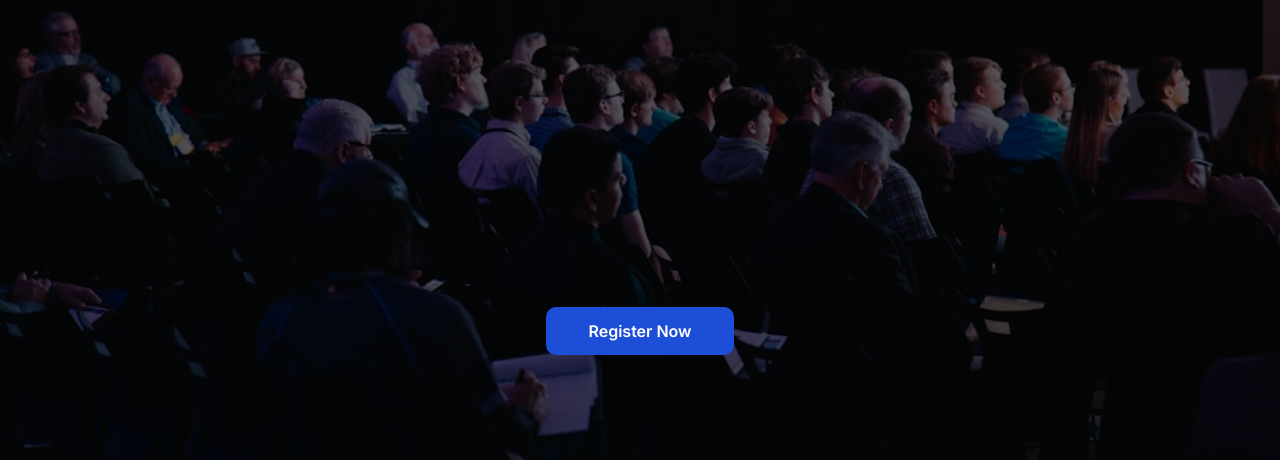
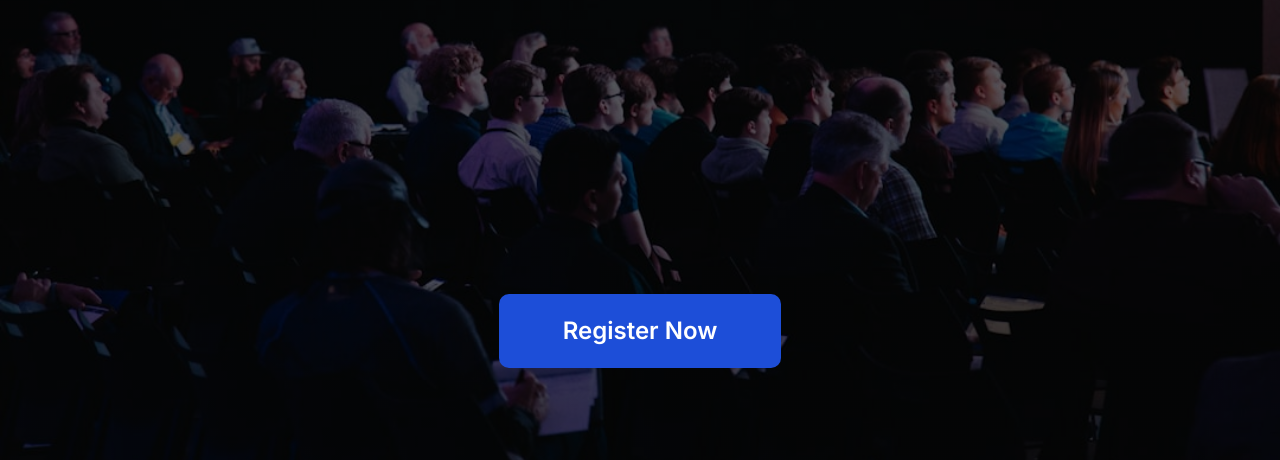
Before and after one commit to rowshannahar3/B14-A01-DevConf-2026, a plain HTML site: page index.html in a window 1280 px wide. Shown: the part 407-867 px from the top of the page. Drawn offline with Linux system fonts and the light colour scheme.

Commit message:
resized the hero-section cta button

```diff
--- a/style.css
+++ b/style.css
@@ -85,4 +85,7 @@ nav {
 .hero-btn{
     position: relative;
     top: 190px;
+    height: 74px;
+    width: 282px;
+    font-size: 24px;
 }
```
